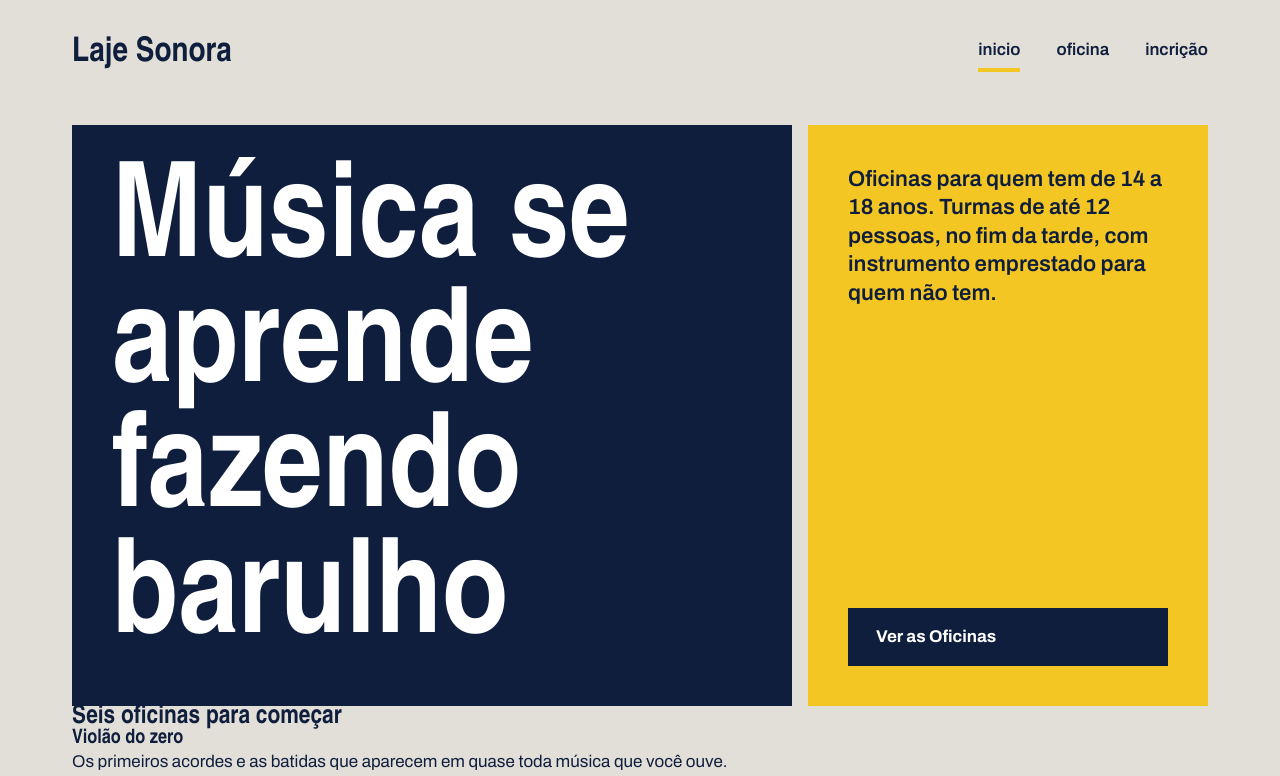
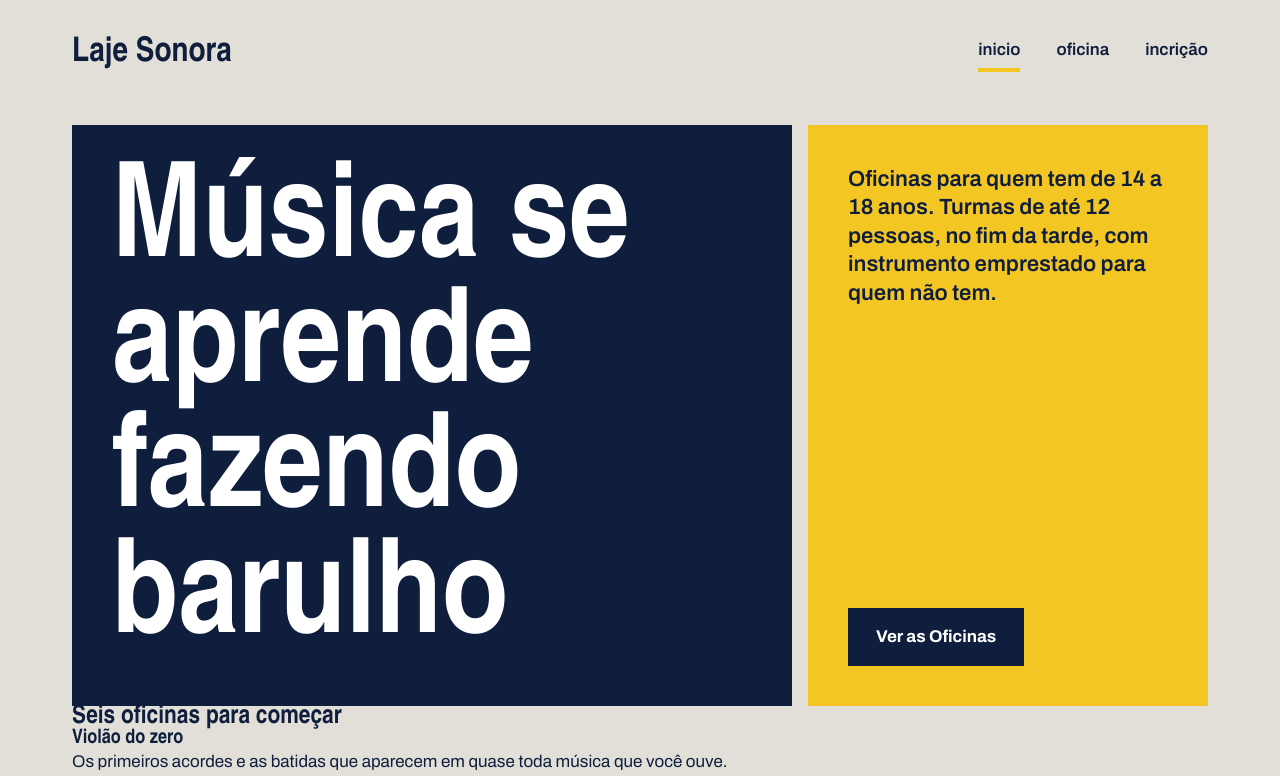
Before and after one commit to pabloalvesrodrigues1-gostoso/PROJETAO-MAROMBA-DAS-MUSICAS-DO-BAMBAM, a plain HTML site: page index.html in a window 1280 px wide. In both pictures the pointer is over the link "Ver as Oficinas". Shown: the top 776 px of the page. Drawn offline with Linux system fonts and the light colour scheme; a web font is replaced by a local one.

Commit message:
errei fui neymar

```diff
--- a/index.css
+++ b/index.css
@@ -86,6 +86,7 @@ a {
     flex-direction: column;
     justify-content: space-between;
     gap: 32px;
+    align-items: flex-start;
 }
 .cartaz-lateral p{
     font-size: 22px;
@@ -103,3 +104,6 @@ a {
     font-family: var(--fonte-texto);
     cursor: pointer;
 }
+.botao:hover {
+    background: var(--caixa-dagua);
+}
```
